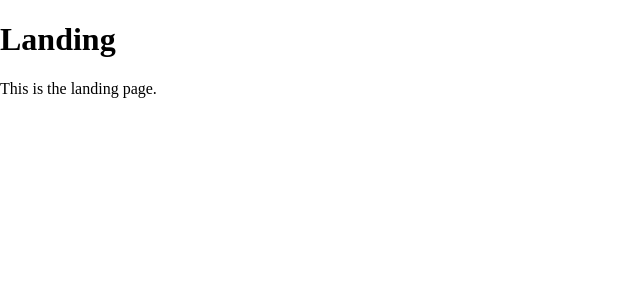
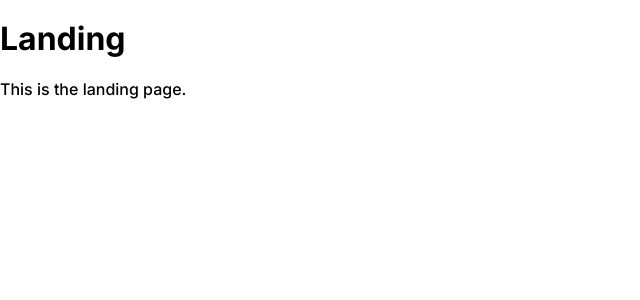
Before and after one commit to shravzzv/Genesis-precursor-client, a React (Vite) app: page / in a window 1280 px wide. Shown: the top 300 px of the page, without its empty margins (0-640 px from the left). Built offline with nearby package versions, Linux system fonts and the light colour scheme.

Commit message:
feat: add main CSS file for styling and theme support

```diff
--- a/src/main.jsx
+++ b/src/main.jsx
@@ -1,4 +1,5 @@
 import 'normalize.css'
+import './styles/main.css'
 import { StrictMode } from 'react'
 import { createRoot } from 'react-dom/client'
 import Router from './Router.jsx'
--- /dev/null
+++ b/src/styles/main.css
@@ -0,0 +1,73 @@
+@import url('https://fonts.googleapis.com/css2?family=Inter:ital,opsz,wght@0,14..32,100..900;1,14..32,100..900&display=swap');
+
+:root {
+  --background-color: #fff;
+  --text-color: #000;
+  font-weight: 500;
+  color-scheme: light dark;
+
+  &[data-theme='light'] {
+    --background-color: #fff;
+    --text-color: #000;
+    color-scheme: only light;
+
+    img {
+      filter: none;
+      opacity: 1;
+    }
+  }
+
+  &[data-theme='dark'] {
+    --background-color: #121212;
+    --text-color: #fff;
+    color-scheme: only dark;
+    font-weight: 400;
+
+    img {
+      filter: brightness(0.8) contrast(1.2);
+      opacity: 0.75;
+      transition: opacity 0.5s ease-in-out;
+    }
+
+    img:hover {
+      opacity: 1;
+    }
+  }
+
+  @media (prefers-color-scheme: dark) {
+    --background-color: #121212;
+    --text-color: #fff;
+    font-weight: 400;
+
+    img {
+      filter: brightness(0.8) contrast(1.2);
+      opacity: 0.75;
+      transition: opacity 0.5s ease-in-out;
+    }
+
+    img:hover {
+      opacity: 1;
+    }
+  }
+}
+
+body {
+  background-color: var(--background-color);
+  color: var(--text-color);
+  font-family: 'Inter', system-ui, -apple-system, BlinkMacSystemFont, 'Segoe UI',
+    Roboto, Oxygen, Ubuntu, Cantarell, 'Open Sans', 'Helvetica Neue', sans-serif;
+  transition: background-color 0.3s ease-in-out, color 0.3s ease-in-out;
+}
+
+img {
+  max-width: 100%;
+  border-radius: 15px;
+  box-shadow: rgba(0, 0, 0, 0.24) 0px 3px 8px;
+}
+
+select,
+option {
+  cursor: pointer;
+  padding: 5px 10px;
+  border-radius: 5px;
+}
```
